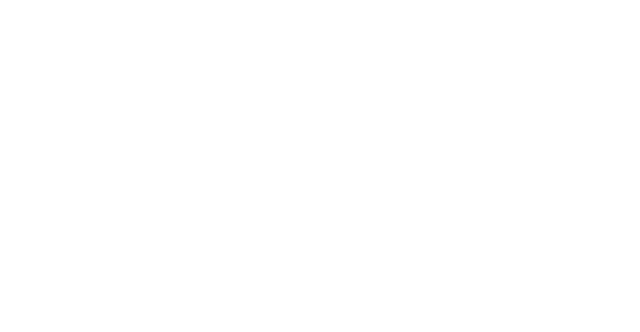
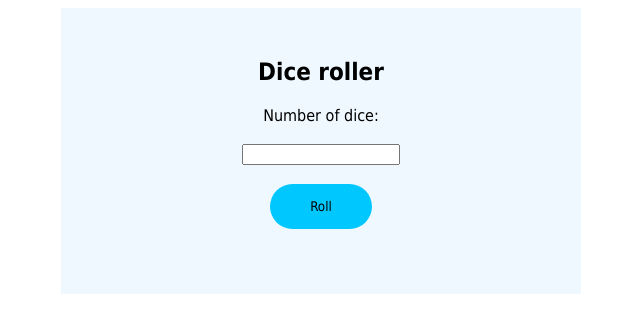
Before and after one commit to jambresicnikola/JS-Learning, a plain HTML site: page jsPart3/index.html in a window 1280 px wide. Shown: the whole page, without its empty margins (319-959 px from the left). Drawn offline with Linux system fonts and the light colour scheme.

Commit message:
Dice roller app

```diff
--- a/jsPart3/index.html
+++ b/jsPart3/index.html
@@ -7,7 +7,17 @@
     <title>JS Learning</title>
 </head>
 <body>
+    <div class="container">
+        <h2>Dice roller</h2>
+        <label for="diceNumber">Number of dice: </label><br><br>
+        <input type="number" id="diceNumber"><br><br>
+        <button onclick="rollDice()">Roll</button><br><br>
 
+        <p id="result"></p>
+        <div class="diceImagesContainer">
+
+        </div>
+    </div>
 
     <script src="script.js"></script>
 </body>
--- a/jsPart3/script.js
+++ b/jsPart3/script.js
@@ -70,3 +70,25 @@ console.log(max);*/
 }
 
 console.log(sum(1, 2, 3, 4, 5));*/
+
+const diceNumber = document.getElementById("diceNumber");
+const result = document.getElementById("result");
+let rollResult;
+const diceImagesContainer = document.querySelector(".diceImagesContainer");
+
+function rollDice() {
+    let rollResults = [];
+    diceImagesContainer.innerHTML = "";
+
+    for(let i = 0; i < diceNumber.value; i++) {
+        rollResult = Math.floor(Math.random() * 6) + 1;
+        rollResults.push(rollResult);
+
+        let diceImage = document.createElement("img");
+        diceImage.src = "diceImages/" + rollResult + ".png";
+        diceImage.width = 60;
+        diceImagesContainer.append(diceImage);
+    }
+
+    result.textContent = "Dice: " + rollResults.join(", ");
+}
--- a/jsPart3/style.css
+++ b/jsPart3/style.css
@@ -3,7 +3,7 @@
 }
 
 .container {
-    width: 300px;
+    width: 500px;
     margin: 0 auto;
     text-align: center;
     background-color:aliceblue;
```
Also changed, not shown: jsPart3/diceImages/1.png (added), jsPart3/diceImages/2.png (added), jsPart3/diceImages/3.png (added), jsPart3/diceImages/4.png (added), jsPart3/diceImages/5.png (added), jsPart3/diceImages/6.png (added).
